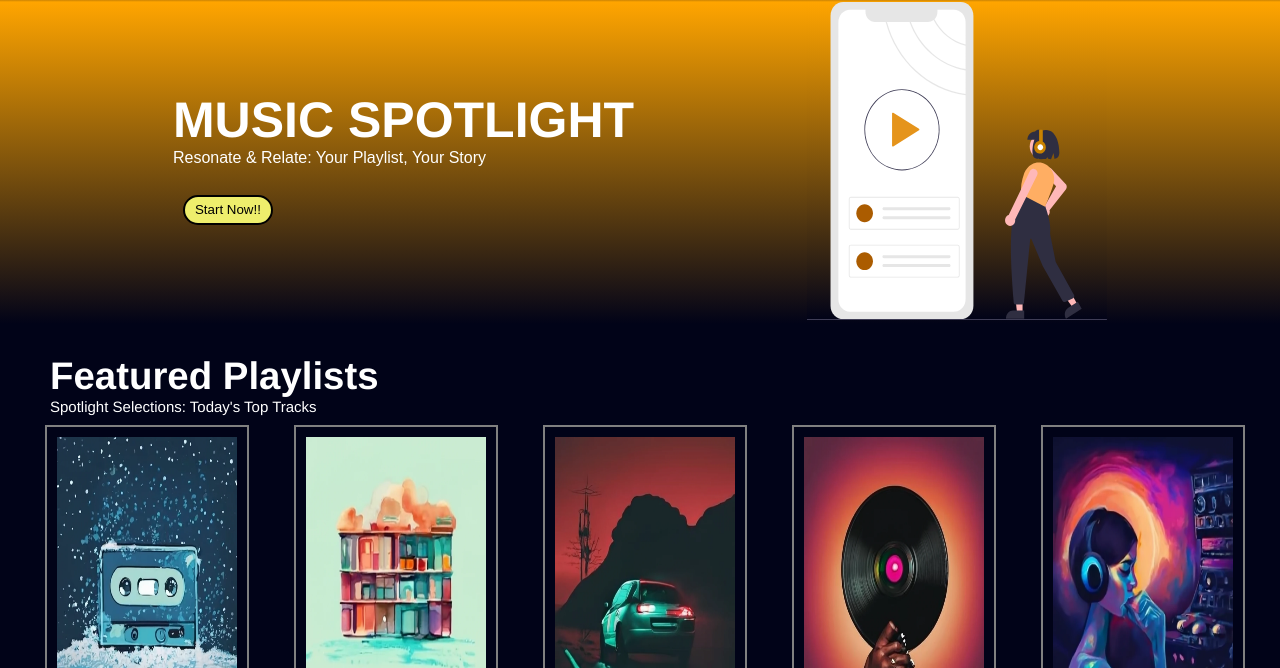
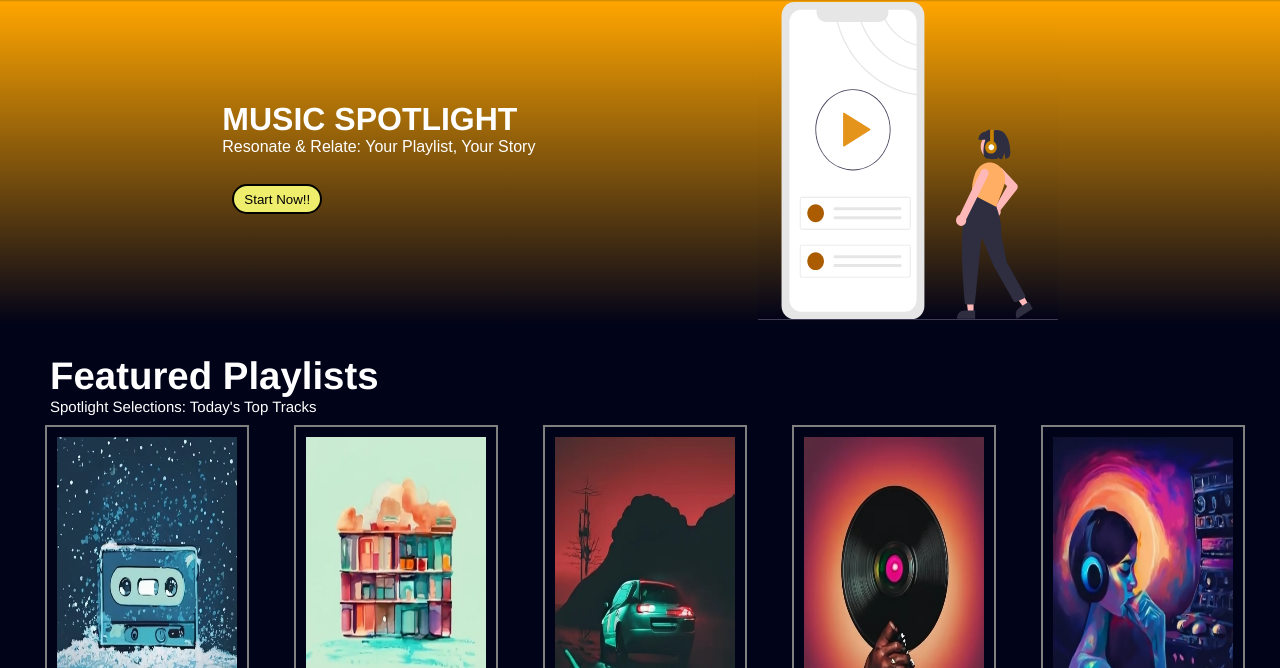
Before and after one commit to Sudhanshumahar7/23MA10059_Assignment_1_KTJ_Workshop, a plain HTML site: page index.html in a window 1280 px wide. Shown: the part 132-800 px from the top of the page. Drawn offline with Linux system fonts and the light colour scheme.

Commit message:
font-size of home page

```diff
--- a/style.css
+++ b/style.css
@@ -147,7 +147,7 @@ input[type=search]{
 }
 .nameofsite{
     font-family:'Franklin Gothic Medium', 'Arial Narrow', Arial, sans-serif ;
-    font-size: 50px;
+    font-size: 2rem;
 }
 .subtitle{
     font-family:Arial, Helvetica, sans-serif;
```
